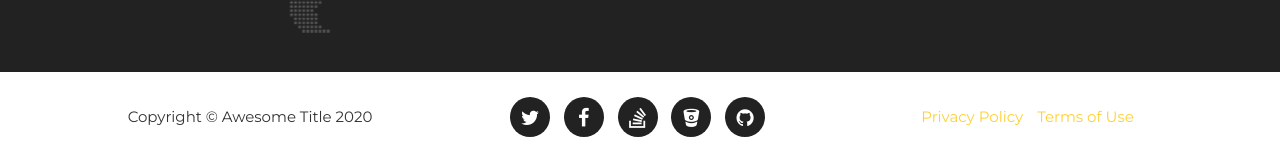
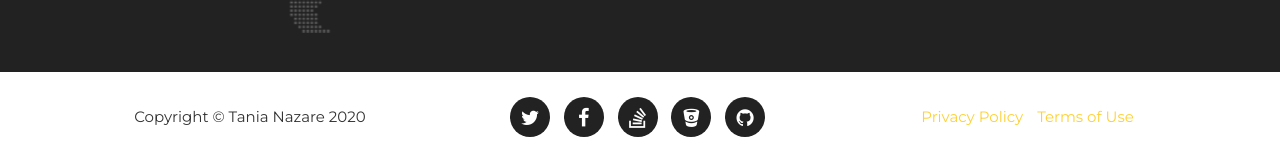
Before and after one commit to shopsoi/shopsoi.github.io, a Jekyll site: the page built from index.html, in a window 1280 px wide and 1400 px high, scrolled down 4994 px. Shown: the part 1238-1397 px from the top of the window. Built offline with Jekyll 4.4.1, drawn with Linux system fonts in a browser that asks for light colours; some web fonts are replaced; some of the changed lines change nothing that is shown.

Commit message:
Update _config.yml

```diff
--- a/_config.yml
+++ b/_config.yml
@@ -1,10 +1,10 @@
 url: https://y7kim.github.io
-baseurl: /agency-jekyll-theme/
+baseurl:
 
 # Site settings
-title: Awesome Title
-email: your-email@domain.com
-description: "Write an awesome description for your new site here. You can edit this line in _config.yml. It will appear in your document head meta (for Google search results) and in your feed.xml site description."
+title: Tania Nazare
+email: tania.nazare@gmail.com
+description: SOPRANO SINGER // TEACHER
 
 
 # Team names, titles and social links
```
